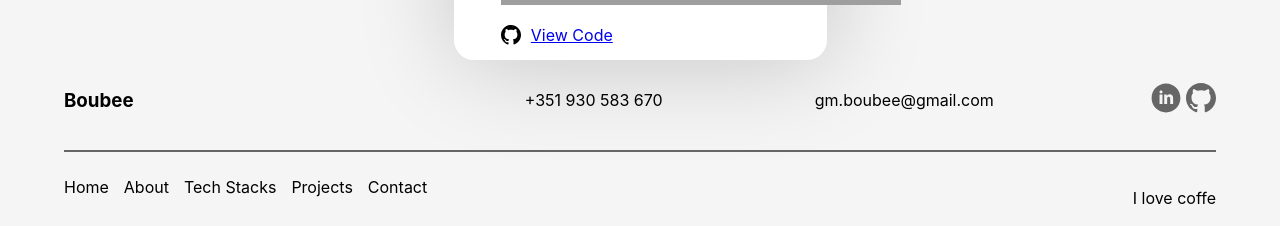
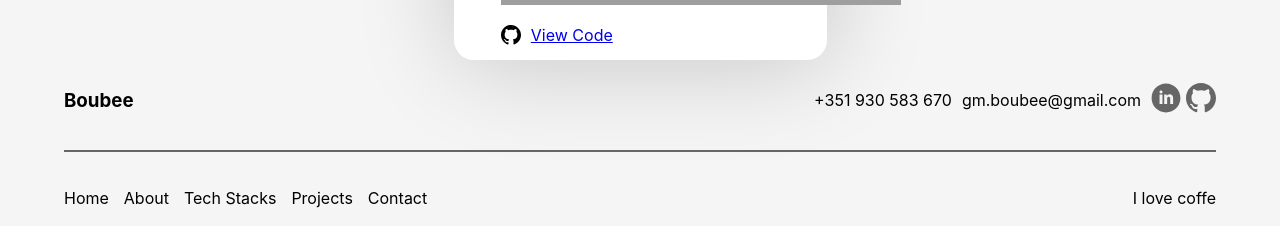
Before and after one commit to gabrielMatosBoubee/portfolioLp, a React (Create React App) app: page / in a window 1280 px wide. Shown: the part 2432-2658 px from the top of the page. Built offline with nearby package versions, Linux system fonts and the light colour scheme; grey boxes are pictures that could not be loaded.

Commit message:
correção no footer

```diff
--- a/src/App.css
+++ b/src/App.css
@@ -36,12 +36,6 @@
   margin: 1% 5% 1% 5%;
 }
 
-/* input[type="checkbox"]:checked + .Header  {
-  width: 100px;
-  /* color: red; */
-  /* background-color: red; */
-/* }  */
-
 @keyframes App-logo-spin {
   from {
     transform: rotate(0deg);
--- a/src/components/Footer.jsx
+++ b/src/components/Footer.jsx
@@ -10,8 +10,8 @@ function Footer() {
                 <span className={styles.information}>
                   <h3>Boubee</h3>
                   <span className={styles.personalInformation}>
-                    <p>+351 930 583 670</p>
-                    <p>gm.boubee@gmail.com</p>
+                    <p className={styles.personalItens}>+351 930 583 670</p>
+                    <p className={styles.personalItens}>gm.boubee@gmail.com</p>
                     <LinksOutside />
                   </span>
                 </span>
--- a/src/styles/Footer.module.css
+++ b/src/styles/Footer.module.css
@@ -1,14 +1,18 @@
 .information {
     display: flex;
     justify-content: space-between;
+    flex-wrap: wrap;
 }
 
 .personalInformation {
     display: flex;
     justify-content: space-between;
     align-items: center;
-    /* max-width: 80%; */
-    width: 60%;
+    flex-wrap: wrap;
+}
+
+.personalItens {
+    margin: 0 5px 0 5px;
 }
 
 .upperFooter::after {
@@ -22,6 +26,8 @@
 
 .downFooter {
     display: flex;
+    align-items: center;
+    margin-bottom: 5px;
     justify-content: space-between;
 }
 
```
